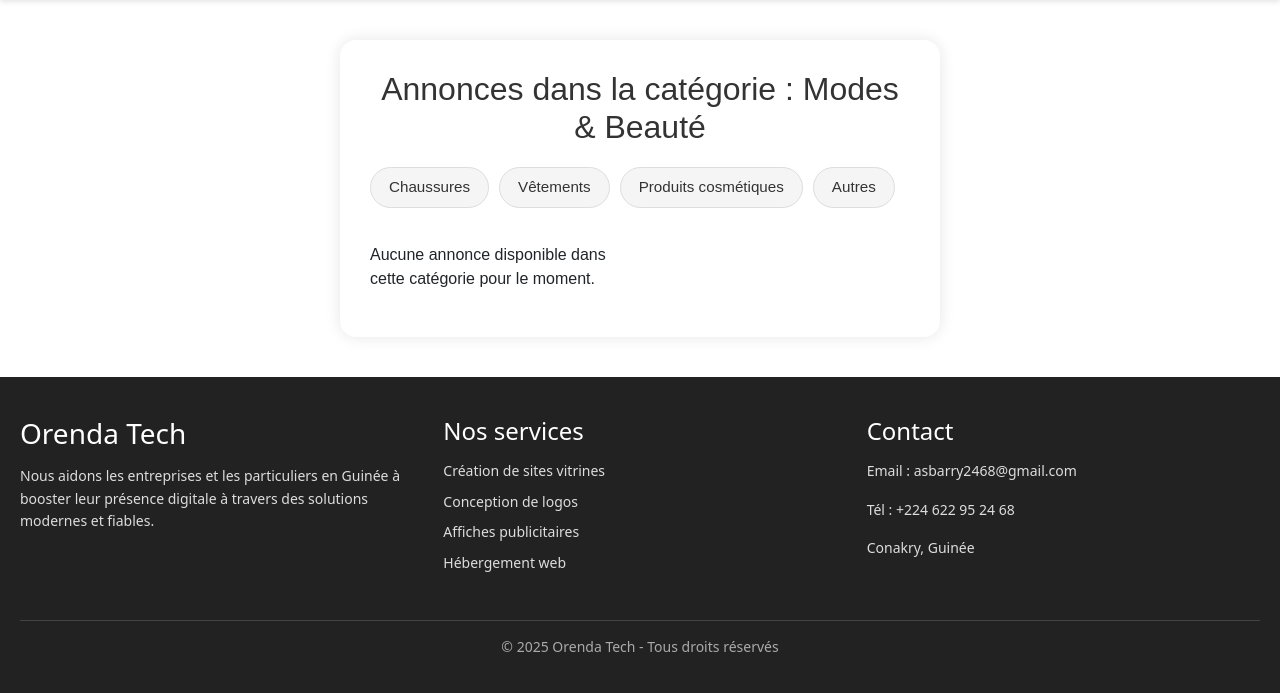
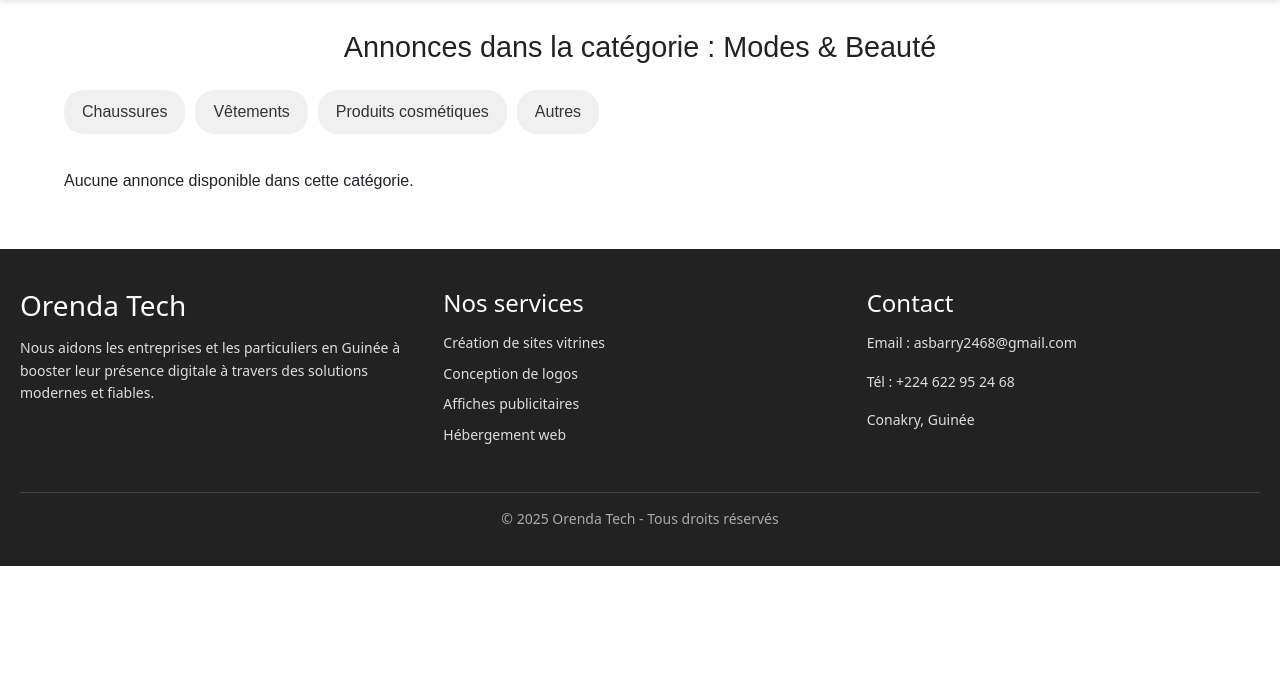
Before and after one commit to saliou216172/OpenShop, a Django app: page /categorie/1/ in a window 1280 px wide. Shown: the part 70-763 px from the top of the page. Run offline with Django 5.2, Linux system fonts and the light colour scheme; data comes from the database, SQL or seed files in the repository.

Commit message:
demi fin

```diff
--- a/static/css/style.css
+++ b/static/css/style.css
@@ -182,32 +182,30 @@
 }
 
 /* categories et sous categories */
-
-/* === Global container === */
-.container {
-    width: 95%;
+/* Conteneur principal */
+.annonces-container {
+    width: 90%;
     max-width: 1200px;
-    margin: 20px auto;
-    font-family: 'Poppins', sans-serif;
+    margin: 30px auto;
+    font-family: "Poppins", sans-serif;
 }
 
-h2 {
-    text-align: center;
-    margin-bottom: 20px;
-    color: #333;
+/* Titre de catégorie */
+.categorie-titre {
+    font-size: 1.8rem;
+    margin-bottom: 15px;
+    color: #222;
 }
 
-/* === Sous-catégories horizontales === */
+/* Sous-catégories horizontales */
 .sous-categories-container {
     display: flex;
     overflow-x: auto;
     gap: 10px;
     padding: 10px 0;
+    margin-bottom: 25px;
     scrollbar-width: thin;
-    scrollbar-color: #ccc transparent;
-    margin-bottom: 25px;
 }
-
 .sous-categories-container::-webkit-scrollbar {
     height: 6px;
 }
@@ -215,145 +213,116 @@ h2 {
     background-color: #ccc;
     border-radius: 10px;
 }
-
 .sous-categorie-btn {
-    flex-shrink: 0;
-    background: #f5f5f5;
-    padding: 8px 18px;
-    border-radius: 25px;
+    flex: 0 0 auto;
+    background: #f0f0f0;
+    padding: 10px 18px;
+    border-radius: 20px;
     color: #333;
-    font-size: 0.95rem;
     font-weight: 500;
-    border: 1px solid #ddd;
     text-decoration: none;
-    transition: all 0.3s ease;
+    transition: 0.3s;
+}
+.sous-categorie-btn:hover {
+    background: #007bff;
+    color: white;
 }
 
-.sous-categorie-btn:hover {
-    background-color: #007bff;
-    color: white;
-    border-color: #007bff;
-}
-
-/* === Grid des annonces === */
+/* Grille d'annonces */
 .annonces-grid {
     display: grid;
-    grid-template-columns: repeat(auto-fill, minmax(260px, 1fr));
+    grid-template-columns: repeat(auto-fit, minmax(260px, 1fr));
     gap: 20px;
 }
 
-/* === Carte annonce === */
+/* Carte d’annonce */
 .annonce-card {
-    background: #fff;
-    border: 1px solid #eee;
-    border-radius: 12px;
+    background: white;
+    border-radius: 10px;
+    box-shadow: 0 3px 8px rgba(0,0,0,0.1);
     overflow: hidden;
-    box-shadow: 0 2px 6px rgba(0,0,0,0.05);
-    transition: transform 0.2s ease, box-shadow 0.3s ease;
+    display: flex;
+    flex-direction: column;
+    transition: transform 0.2s;
+}
+.annonce-card:hover {
+    transform: translateY(-5px);
 }
 
-.annonce-card:hover {
-    transform: translateY(-4px);
-    box-shadow: 0 5px 15px rgba(0,0,0,0.1);
+/* Image */
+.annonce-image img, .placeholder-image {
+    width: 100%;
+    height: 200px;
+    object-fit: cover;
+    background: #f5f5f5;
+}
+.placeholder-image {
+    display: flex;
+    align-items: center;
+    justify-content: center;
+    color: #777;
+    font-size: 1rem;
 }
 
-/* === Image === */
-.annonce-image {
-    width: 100%;
-    height: 180px;
-    background: #f0f0f0;
-    display: flex;
-    justify-content: center;
-    align-items: center;
-}
-
-.annonce-image img {
-    width: 100%;
-    height: 100%;
-    object-fit: cover;
-}
-
-.placeholder-image {
-    color: #888;
-    font-size: 0.9rem;
-}
-
-/* === Contenu === */
+/* Contenu */
 .annonce-content {
     padding: 15px;
 }
-
-.annonce-content h3 {
-    font-size: 1.1rem;
+.annonce-titre {
+    font-size: 1.2rem;
     color: #333;
     margin-bottom: 8px;
 }
-
-.description {
+.annonce-description {
+    color: #555;
     font-size: 0.9rem;
-    color: #666;
     margin-bottom: 10px;
 }
-
-.prix {
-    color: #111;
-    font-weight: 600;
+.annonce-prix {
+    color: #007bff;
+    font-weight: bold;
     margin-bottom: 12px;
 }
 
-/* === Contact === */
+/* Boutons contact */
 .contact {
     display: flex;
-    flex-wrap: wrap;
-    gap: 8px;
+    gap: 10px;
+    align-items: center;
 }
-
 .whatsapp-btn, .email-btn {
     display: flex;
     align-items: center;
     gap: 6px;
+    padding: 8px 14px;
+    border-radius: 6px;
+    font-weight: 500;
     text-decoration: none;
-    padding: 8px 12px;
-    border-radius: 8px;
-    font-size: 0.9rem;
-    font-weight: 500;
-    transition: background 0.3s ease;
+    transition: 0.3s;
 }
-
 .whatsapp-btn {
-    background-color: #25D366;
+    background: #25D366;
     color: white;
 }
-
-.whatsapp-btn img {
+.whatsapp-btn:hover {
+    background: #1ebe5b;
+}
+.whatsapp-icon {
     width: 18px;
     height: 18px;
 }
-
-.whatsapp-btn:hover {
-    background-color: #1ebe5d;
+.email-btn {
+    background: #007bff;
+    color: white;
+}
+.email-btn:hover {
+    background: #0069d9;
 }
 
-.email-btn {
-    background-color: #007bff;
-    color: white;
-}
-
-.email-btn:hover {
-    background-color: #005ecb;
-}
-
-/* === Responsive === */
-@media (max-width: 768px) {
-    .annonce-image {
-        height: 150px;
-    }
-    .annonce-content h3 {
-        font-size: 1rem;
-    }
-    .sous-categorie-btn {
-        font-size: 0.85rem;
-        padding: 6px 14px;
+/* Responsive */
+@media (max-width: 600px) {
+    .annonce-image img, .placeholder-image {
+        height: 160px;
     }
 }
 
--- a/store/templates/store/annonces.html
+++ b/store/templates/store/annonces.html
@@ -2,10 +2,10 @@
 {% load static %}
 {% block content %}
 
-<div class="container">
-    <h2>Annonces dans la catégorie : {{ categorie.nom }}</h2>
+<div class="annonces-container">
+    <h2 class="categorie-titre">Annonces dans la catégorie : {{ categorie.nom }}</h2>
 
-    <!-- Conteneur des sous-catégories -->
+    <!-- Sous-catégories -->
     <div class="sous-categories-container">
         {% for sc in sous_categories %}
             <a href="{% url 'annonces_par_souscategorie' sc.id %}" class="sous-categorie-btn">
@@ -14,11 +14,10 @@
         {% endfor %}
     </div>
 
-    <!-- Grid annonces -->
+    <!-- Grille des annonces -->
     <div class="annonces-grid">
         {% for annonce in annonces %}
         <div class="annonce-card">
-            <!-- Image ou placeholder -->
             <div class="annonce-image">
                 {% if annonce.photo %}
                     <img src="{{ annonce.photo.url }}" alt="{{ annonce.titre }}">
@@ -27,17 +26,19 @@
                 {% endif %}
             </div>
 
-            <!-- Contenu -->
             <div class="annonce-content">
-                <h3>{{ annonce.titre }}</h3>
-                <p class="description">{{ annonce.description|truncatewords:20 }}</p>
-                <p class="prix">Prix : <strong>{{ annonce.prix }} GNF</strong></p>
+                <h3 class="annonce-titre">{{ annonce.titre }}</h3>
+                <p class="annonce-description">{{ annonce.description|truncatewords:20 }}</p>
+                <p class="annonce-prix"><strong>{{ annonce.prix }} GNF</strong></p>
 
                 <div class="contact">
                     {% if annonce.telephone %}
                         <a href="https://wa.me/{{ annonce.telephone }}" target="_blank" class="whatsapp-btn">
-                            <img src="{% static 'images/whatsapp-icon.png' %}" alt="WhatsApp">
-                            WhatsApp
+                            <svg xmlns="http://www.w3.org/2000/svg" viewBox="0 0 448 512" class="whatsapp-icon">
+                                <path fill="currentColor"
+                                    d="M380.9 97.1C339-1.9 237.3-32.2 139.3 9.7S9.7 138.7 51.6 236.7c17.8 43.6 47.4 82.4 85.1 109.8l-17.1 60.9 62.8-16.5c37.4 20.4 79.3 31.1 121.6 31 98 0 184.6-66.8 208.8-160.1 24.2-93.3-17.9-190.9-96.9-224.7zM232.5 388.3c-37.5 0-74.3-10.3-106.3-29.8l-7.6-4.6-37.2 9.8 9.9-36.2-5.1-7.8c-32.8-49.7-40.3-110.2-19.4-165.6C94.4 108.8 158.1 68 227.2 68c45.2 0 87.6 17.6 119.6 49.6 32 32 49.6 74.5 49.6 119.6 0 93.1-75.8 169-169 169zm92.6-125.5c-5.1-2.6-30.2-14.9-34.9-16.6-4.7-1.7-8.1-2.6-11.5 2.6-3.4 5.1-13.2 16.6-16.1 20-2.9 3.4-5.9 3.8-11 1.3-30.2-15.1-49.9-26.9-69.9-60.8-5.3-9.1 5.3-8.5 15.1-28.3 1.7-3.4.9-6.3-.4-8.9s-11.5-27.7-15.8-38.1c-4.2-10.1-8.5-8.7-11.5-8.9-3-.2-6.6-.2-10.1-.2s-9.3 1.3-14.2 6.6c-4.9 5.3-18.7 18.3-18.7 44.6 0 26.3 19.1 51.6 21.8 55.1 2.6 3.4 37.5 57.2 90.8 80.2 12.7 5.5 22.6 8.8 30.3 11.3 12.7 4 24.3 3.4 33.5 2.1 10.2-1.5 30.2-12.3 34.5-24.2 4.2-11.9 4.2-22 2.9-24.2-1.3-2.2-4.7-3.6-9.8-6.1z" />
+                            </svg>
+                            <span>WhatsApp</span>
                         </a>
                     {% endif %}
                     {% if annonce.email_contact %}
@@ -47,7 +48,7 @@
             </div>
         </div>
         {% empty %}
-            <p>Aucune annonce disponible dans cette catégorie pour le moment.</p>
+            <p class="no-annonce">Aucune annonce disponible dans cette catégorie.</p>
         {% endfor %}
     </div>
 </div>
```
